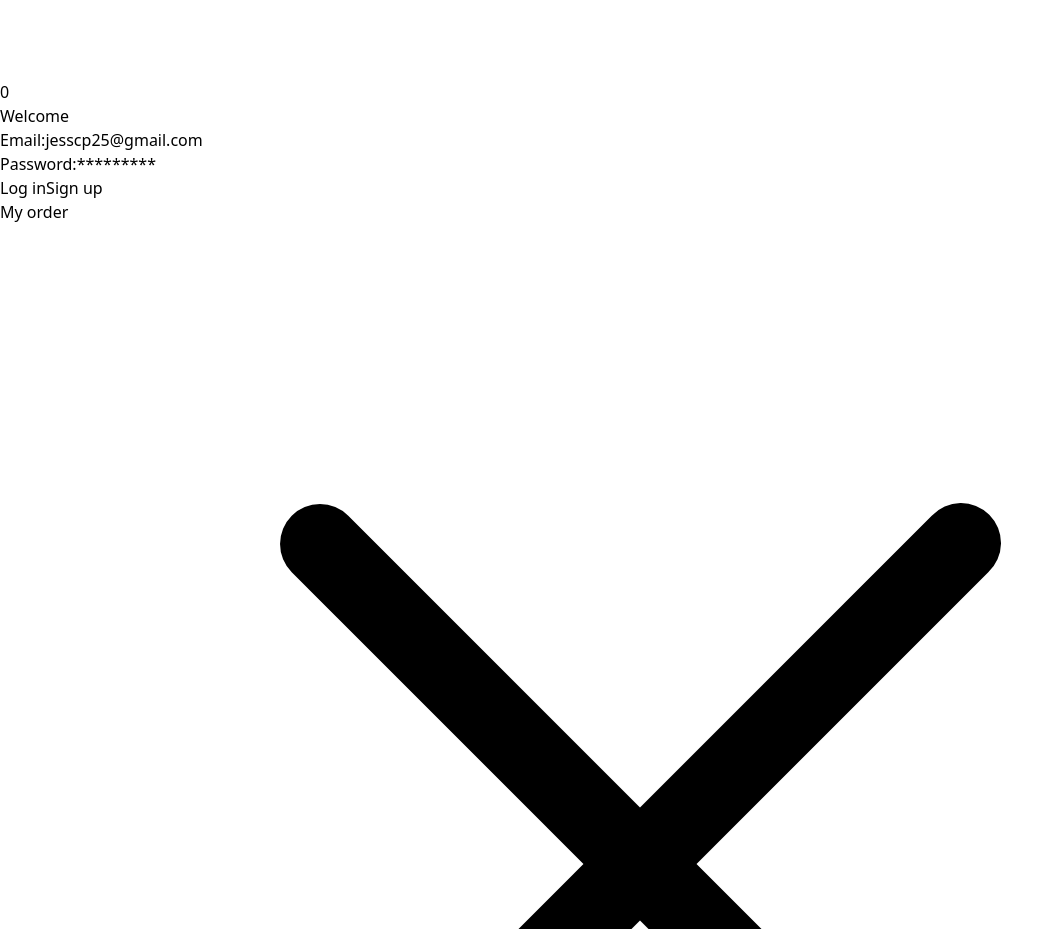
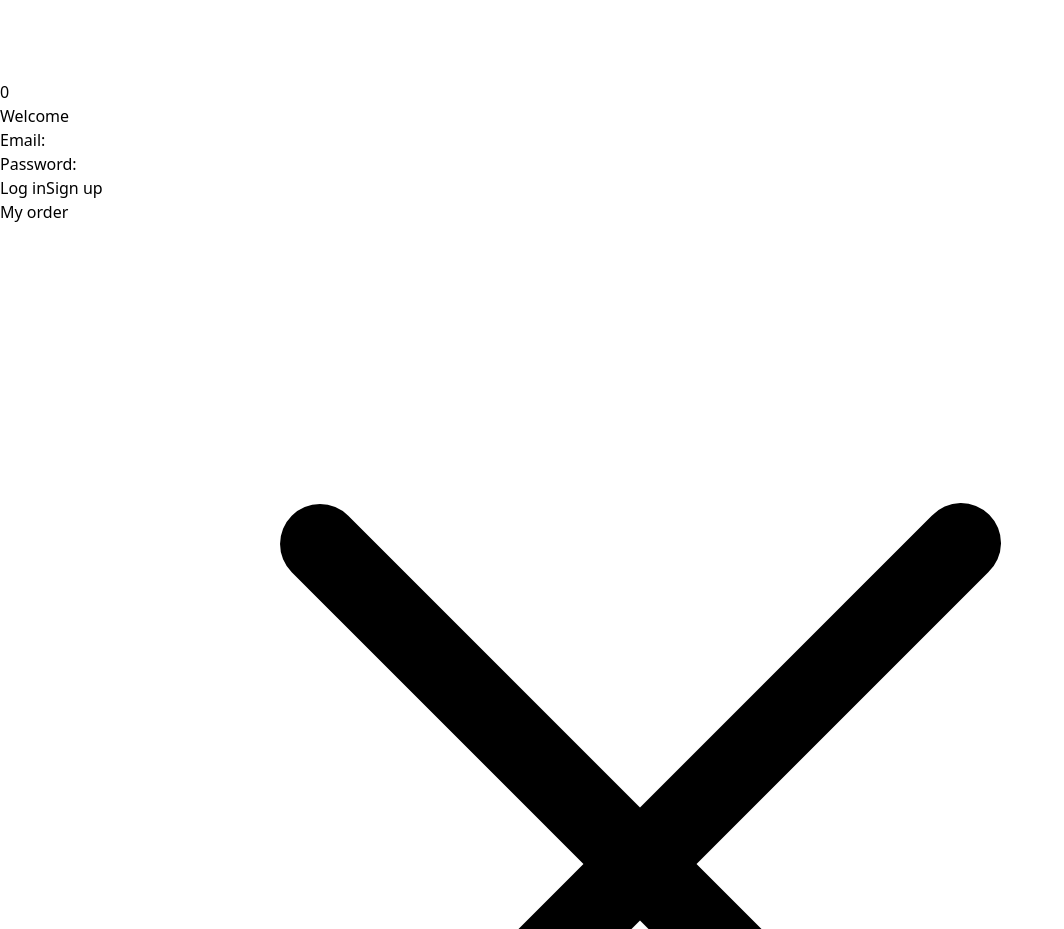
Before and after one commit to JessCP25/EcommerceReact, a React (Vite) app: page /sign-in in a window 1280 px wide. Shown: the part 1440-2369 px from the top of the page, without its empty margins (0-1064 px from the left). Built offline with nearby package versions, Linux system fonts and the light colour scheme; no server answers.

Commit message:
Mostrar datos en caso el usuario tiene cuenta o no, habilitar o deshabilitar botones en caso ya se tenga una cuenta

```diff
--- a/src/Pages/SignIn/index.jsx
+++ b/src/Pages/SignIn/index.jsx
@@ -1,23 +1,38 @@
-import { Link } from "react-router-dom"
+import { Link } from "react-router-dom";
+import { useContext } from "react";
+import { ShoppingCartContext } from "../../Context";
 
 const SignIn = () => {
+  const {account} = useContext(ShoppingCartContext);
+  // account
+  const accountLocalStorage = localStorage.getItem('account');
+  const parsedAccount = JSON.parse(accountLocalStorage);
+  // has an account
+  const noAccountInLocalStorage = parsedAccount ? Object.keys(parsedAccount).length === 0 : true;
+  const noAccountInLocalState = account ? Object.keys(account).length === 0 : true;
+  const hasUserAnAccount = !noAccountInLocalStorage || !noAccountInLocalState;
+
   return (
     <div  className='w-[320px] text-center'>
       <div className='font-medium text-lg'>Welcome</div>
       <div className='w-full mt-7 mb-4 text-start'>
         <p>
           <span>Email:</span>
-          <span>jesscp25@gmail.com</span>
+          <span>{parsedAccount?.email}</span>
         </p>
         <p>
           <span>Password:</span>
-          <span>*********</span>
+          <span>{parsedAccount?.password}</span>
         </p>
       </div>
       <Link to={'/'}>
-        <button className='w-full bg-[#009688] text-white rounded-lg mb-3 py-3'>Log in</button>
+        <button className='w-full font-medium disabled:bg-[#757575] bg-[#009688] text-white rounded-lg mb-3 py-3'
+        disabled={!hasUserAnAccount}
+        >Log in</button>
       </Link>
-      <button className='w-full border-2 border-[#009688] text-[#009688] rounded-lg mb-3 py-3'>Sign up</button>
+      <button className='w-full font-medium disabled:text-[#757575] disabled:border-[#757575] border-2 border-[#009688] text-[#009688] rounded-lg mb-3 py-3'
+      disabled={hasUserAnAccount}
+      >Sign up</button>
     </div>
   )
 }
```
